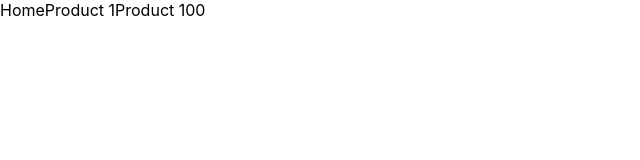
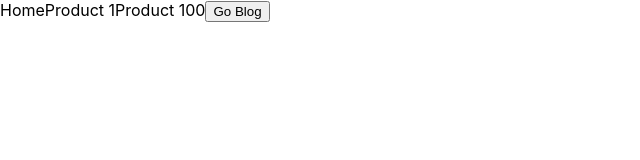
Before and after one commit to linchiquei/nextJS, a Next.js app: page /product in a window 1280 px wide. Shown: the top 160 px of the page, without its empty margins (0-640 px from the left). Built offline with nearby package versions, Linux system fonts and the light colour scheme.

Commit message:
Navigating Programmatically - use button on click

```diff
--- a/pages/product/index.js
+++ b/pages/product/index.js
@@ -1,6 +1,12 @@
 import Link from "next/link"
+import Router, { useRouter } from 'next/router'
 
 function Product( { productId = 100 } ) {
+  const router = useRouter()
+  const handleClick = ()=>{
+    console.log('A')
+    router.push('/blog')
+  }
   return (
     <>
       <Link href="/">
@@ -18,6 +24,7 @@ function Product( { productId = 100 } ) {
           Product {productId}
         </a>
       </Link>
+      <button onClick={handleClick}>Go Blog</button>
     </>
   )
 }
```
